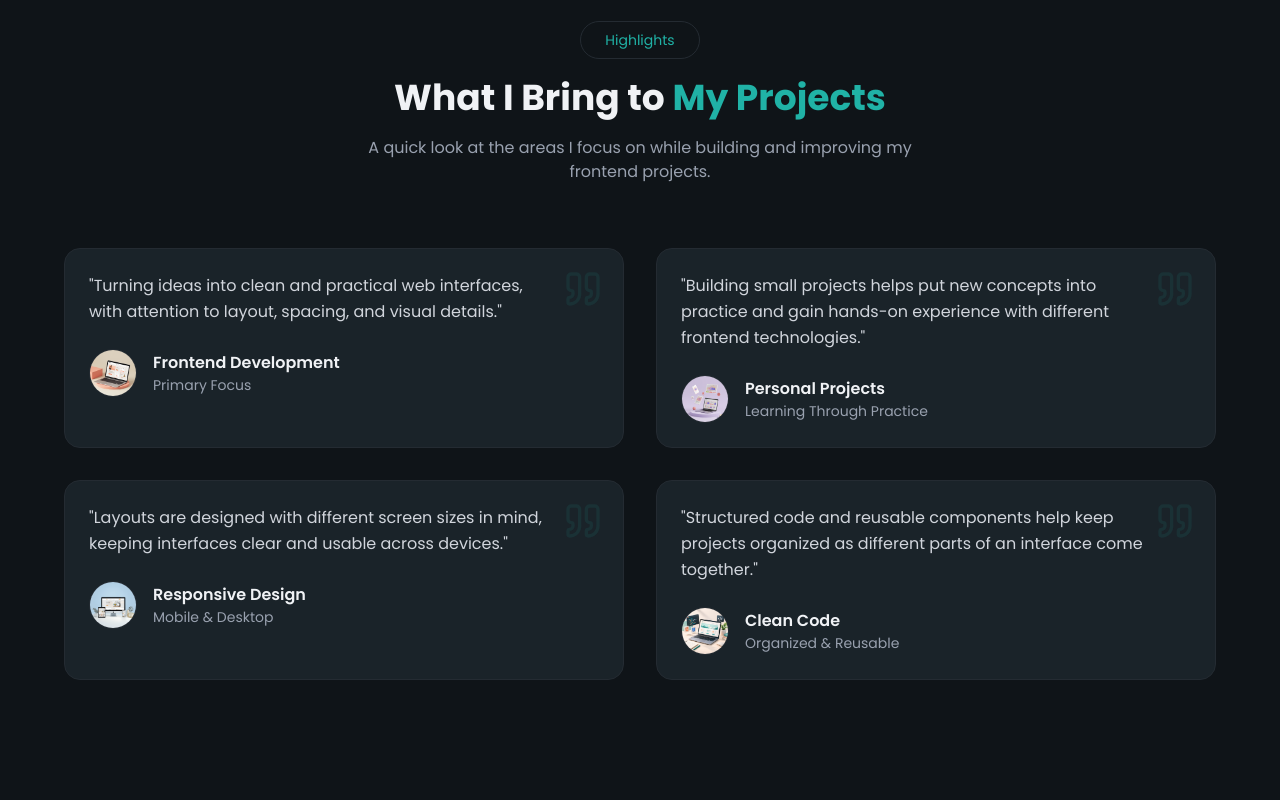
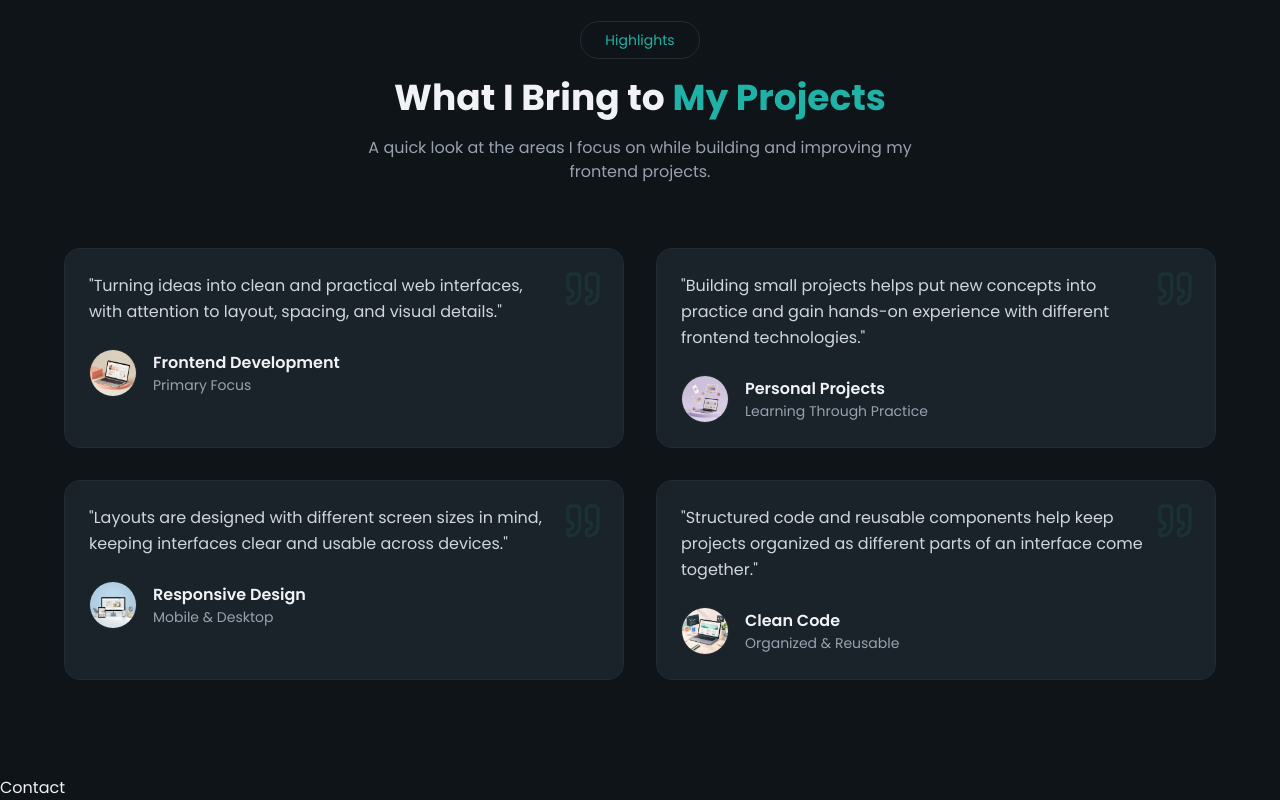
Before and after one commit to syedalaiba52/frontend-portfolio, a Next.js app: page / in a window 1280 px wide. Shown: the part 5167-5967 px from the top of the page. Before the commit the page ends 5943 px from the top, so only its background shows below. Built offline with nearby package versions, Linux system fonts and the light colour scheme.

Commit message:
contact section initialized

```diff
--- a/app/page.tsx
+++ b/app/page.tsx
@@ -3,15 +3,17 @@ import ExperienceSection from "./sections/LearningJourney";
 import HeroSection from "./sections/HeroSection";
 import ProjectsSection from "./sections/ProjectsSection";
 import HighlightsSection from "./sections/HighlightsSection";
+import ContactSection from "./sections/ContactSection";
 
 const page = () => {
   return (
     <>
       <HeroSection />
       <AboutSection />
-      <ProjectsSection/>
-      <ExperienceSection/>
-      <HighlightsSection/>
+      <ProjectsSection />
+      <ExperienceSection />
+      <HighlightsSection />
+      <ContactSection />
     </>
   );
 };
--- /dev/null
+++ b/app/sections/ContactSection.tsx
@@ -0,0 +1,11 @@
+
+
+const ContactSection = () => {
+  return (
+    <div>
+      Contact
+    </div>
+  )
+}
+
+export default ContactSection
```
